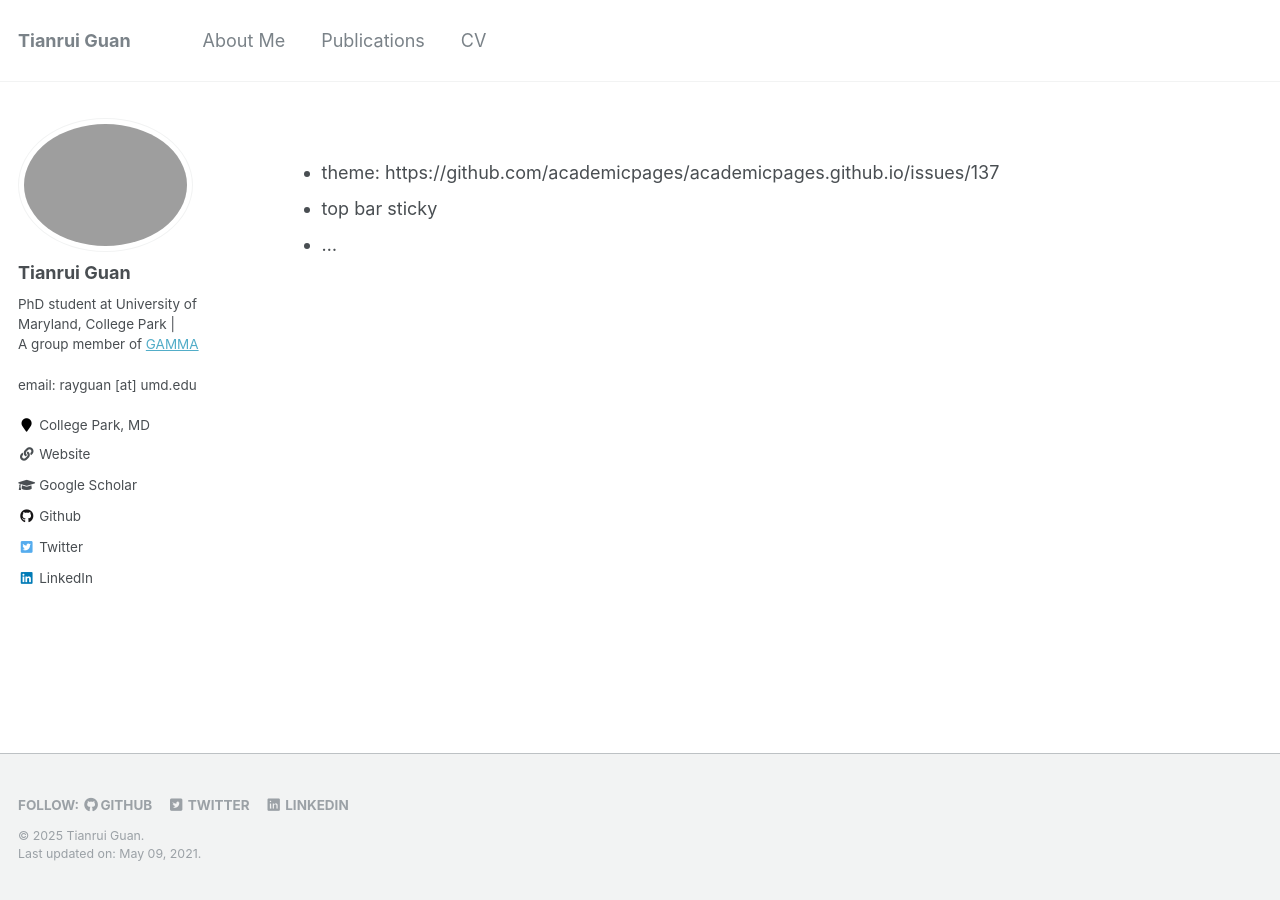
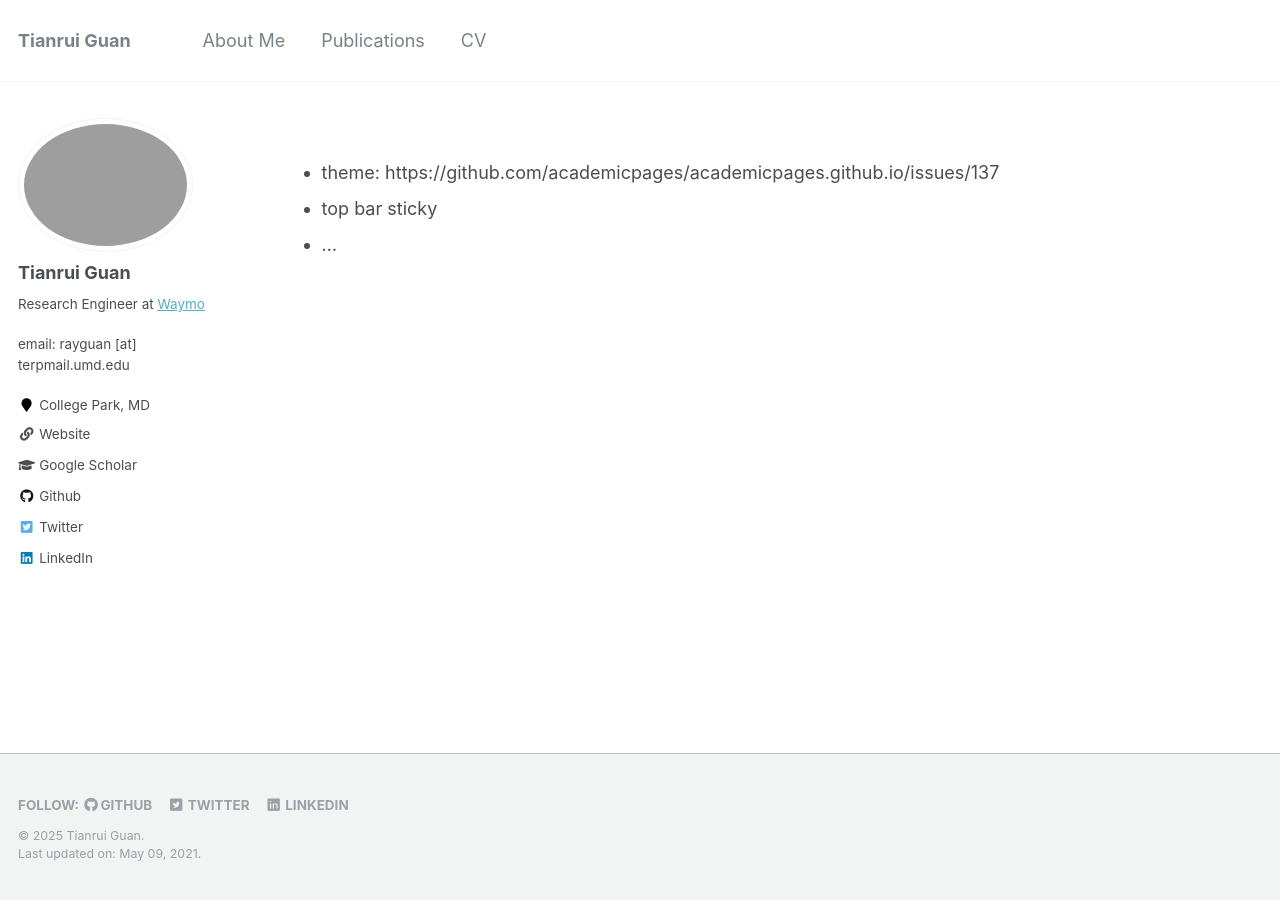
Before and after one commit to rayguan97/rayguan97.github.io, a Jekyll site: the page built from TODO.md, in a window 1280 px wide. Built offline with Jekyll 4.4.1, drawn with Linux system fonts in a browser that asks for light colours; our own code applies the rules of GitHub Pages for plain Markdown files.

Commit message:
update media and news

```diff
--- a/_config.yml
+++ b/_config.yml
@@ -83,7 +83,7 @@ analytics:
 author:
   name             : "Tianrui Guan"
   avatar           : "Tianrui.jpg"
-  bio              : "PhD student at University of Maryland, College Park |<br> A group member of <a href=\"https://gamma.umd.edu/\">GAMMA</a> <br><br>email: rayguan [at] umd.edu"
+  bio              : "Research Engineer at <a href=\"https://waymo.com/\">Waymo</a> <br><br>email: rayguan [at] terpmail.umd.edu"
   location         : "College Park, MD"
   employer         :
   googlescholar    : "https://scholar.google.com/citations?user=_7mX21UAAAAJ&hl=en"
```
